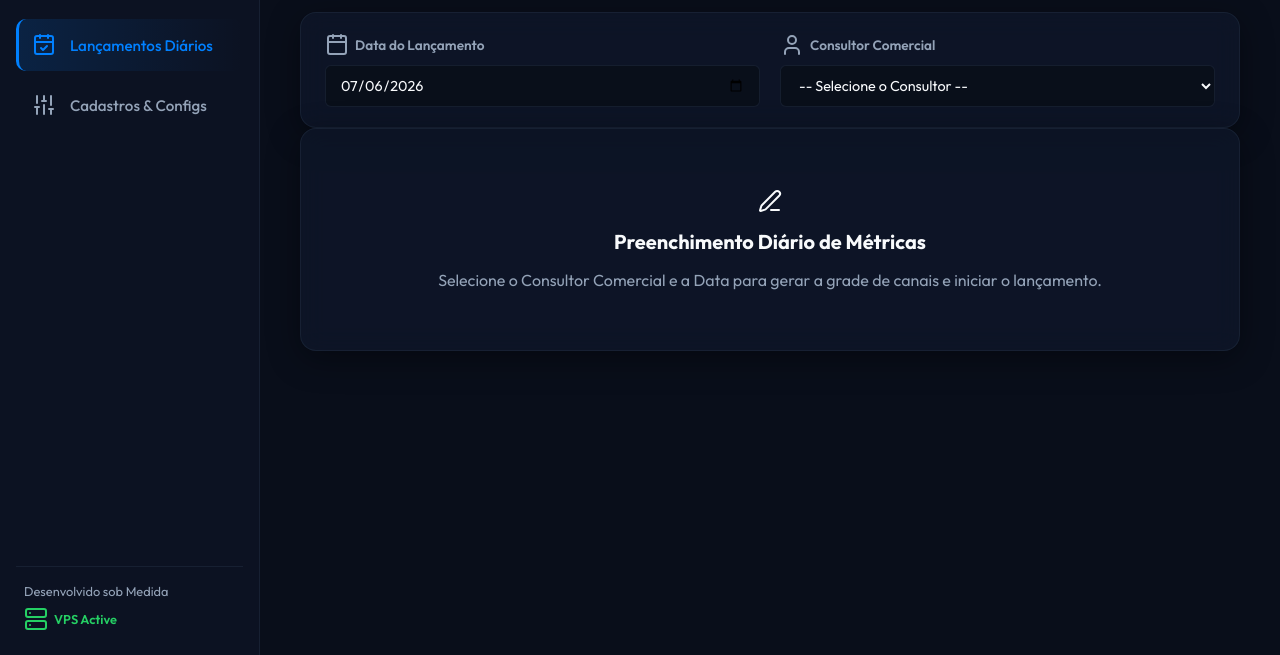
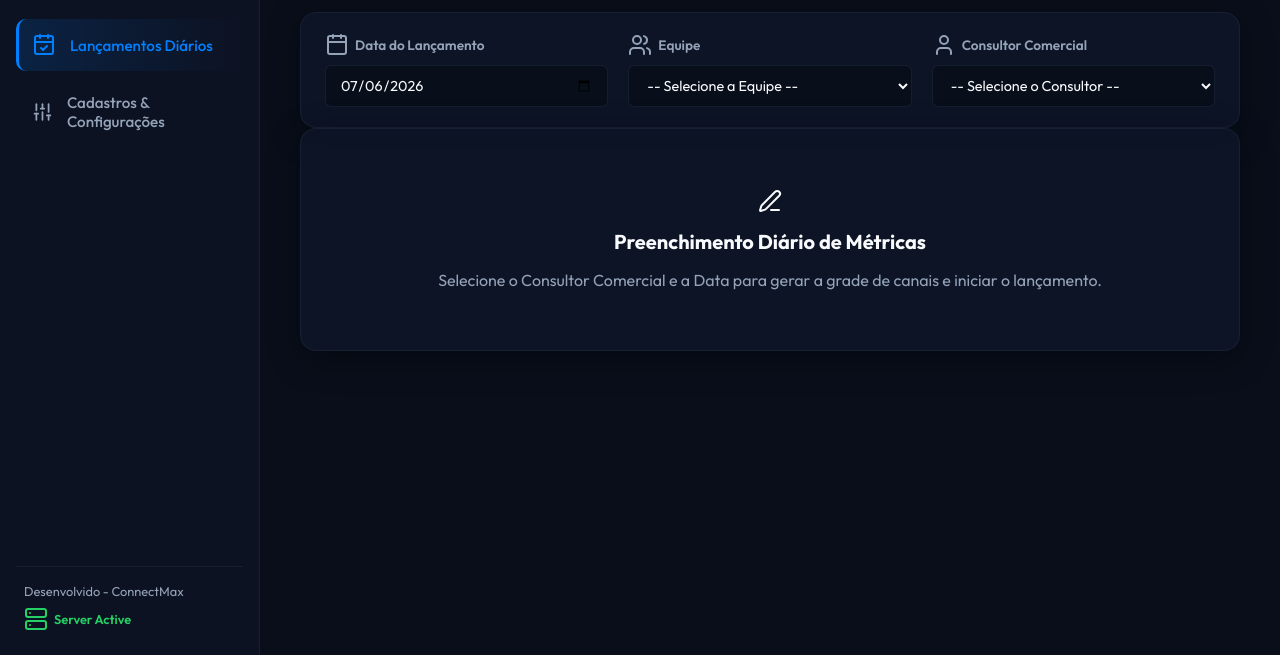
Before and after one commit to Webber03/atendimento, a website: page public/index.html in a window 1280 px wide. Both pictures are taken after a click on the link "Lançamentos Diários". Shown: the part 145-800 px from the top of the page. Drawn offline with nearby package versions, Linux system fonts and the light colour scheme; no server answers.

Commit message:
index htlm

```diff
--- a/public/index.html
+++ b/public/index.html
@@ -38,13 +38,13 @@
         </a>
         <a href="#settings" class="nav-item" id="nav-settings">
           <i data-lucide="sliders"></i>
-          <span>Cadastros & Configs</span>
+          <span>Cadastros & Configurações</span>
         </a>
       </nav>
 
       <div class="sidebar-footer">
-        <p>Desenvolvido sob Medida</p>
-        <span class="vps-tag"><i data-lucide="server"></i> VPS Active</span>
+        <p>Desenvolvido - ConnectMax</p>
+        <span class="vps-tag"><i data-lucide="server"></i> Server Active</span>
       </div>
     </aside>
 
@@ -102,6 +102,13 @@
               <label for="filter-consultant"><i data-lucide="user"></i> Filtrar por Consultor</label>
               <select id="filter-consultant" class="form-input">
                 <option value="">Todos os Consultores</option>
+              </select>
+            </div>
+
+            <div class="filter-group">
+              <label for="filter-channel"><i data-lucide="megaphone"></i> Filtrar por Canal de Venda</label>
+              <select id="filter-channel" class="form-input">
+                <option value="">Todos os Canais</option>
               </select>
             </div>
 
@@ -258,11 +265,18 @@
 
         <!-- SELECTION CARD -->
         <div class="card filter-card">
-          <div class="filter-grid two-columns">
+          <div class="filter-grid">
 
             <div class="filter-group">
               <label for="launch-date"><i data-lucide="calendar"></i> Data do Lançamento</label>
               <input type="date" id="launch-date" class="form-input">
+            </div>
+
+            <div class="filter-group">
+              <label for="launch-team"><i data-lucide="users"></i> Equipe</label>
+              <select id="launch-team" class="form-input">
+                <option value="">-- Selecione a Equipe --</option>
+              </select>
             </div>
 
             <div class="filter-group">
@@ -411,7 +425,7 @@
             <form id="form-channel" class="settings-form">
               <div class="form-group-vertical">
                 <label for="channel-name">Nome do Canal</label>
-                <input type="text" id="channel-name" class="form-input" placeholder="Ex: Campanha Facebook" required>
+                <input type="text" id="channel-name" class="form-input" placeholder="Ex: Discadora" required>
               </div>
               <button type="submit" class="btn btn-primary">
                 <i data-lucide="plus"></i> Cadastrar Canal
```
